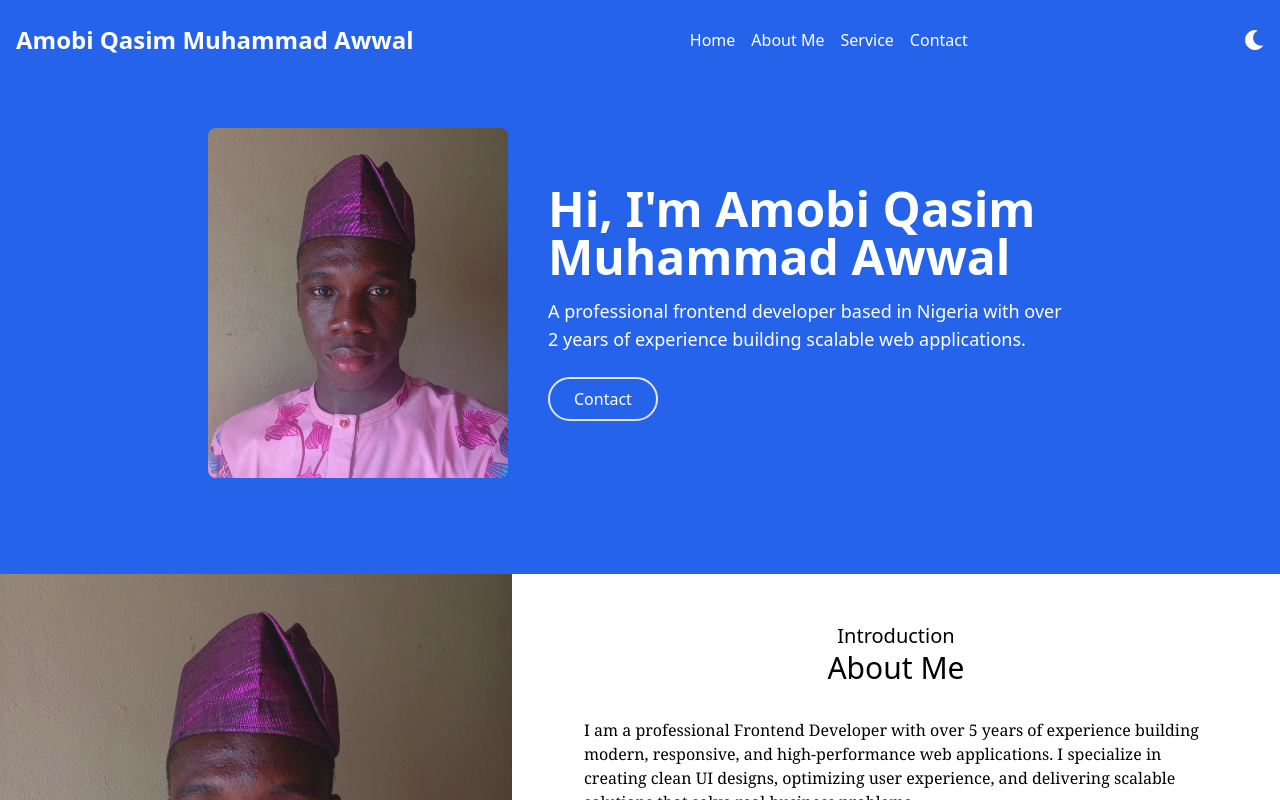
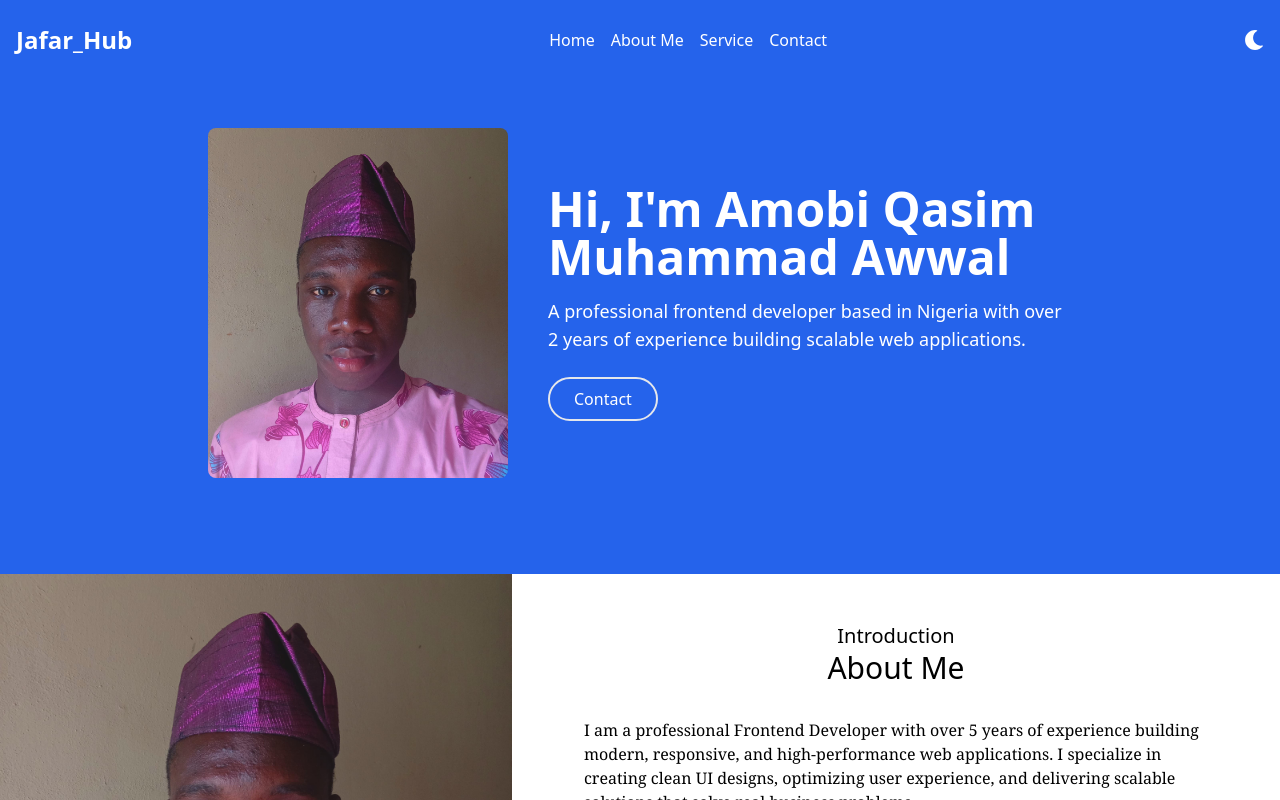
Before and after one commit to Ayray23/Portfolio, a React (Vite) app: page / in a window 1280 px wide. Shown: the top 800 px of the page. Built offline with nearby package versions, Linux system fonts and the light colour scheme.

Commit message:
Changed the name on the dashboard

```diff
--- a/src/Pages/Home.jsx
+++ b/src/Pages/Home.jsx
@@ -23,7 +23,7 @@
 
           <div className="container justify-between mx-auto px-4 py-3 flex items-center">
 
-            <Link to="/" className="text-2xl font-bold">Amobi Qasim Muhammad Awwal</Link>
+            <Link to="/" className="text-2xl font-bold">Jafar_Hub</Link>
 
             <ul className="hidden gap-4 p-4 md:flex">
               <li><a href="/">Home</a></li>
```
